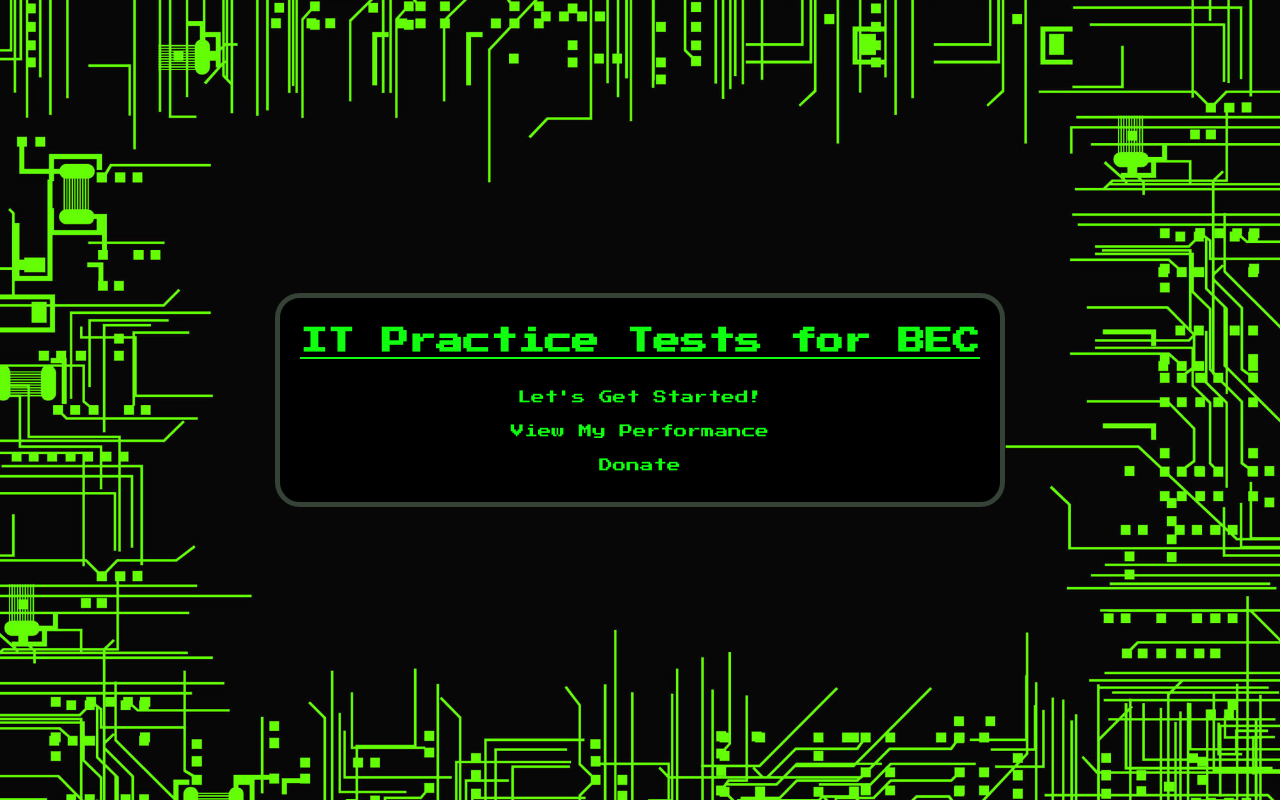
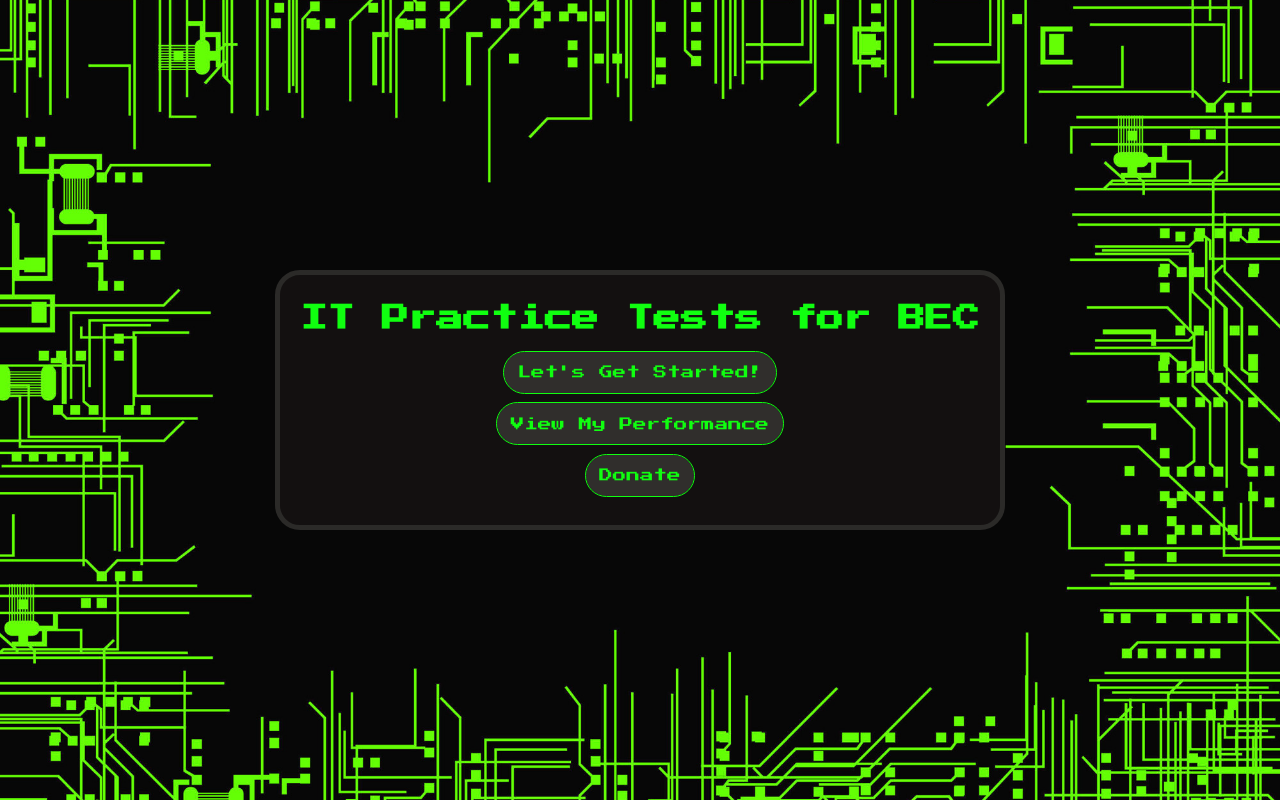
Before and after one commit to TheCheerfulCoder/CPA-Web-App-Project, a plain HTML site: page index.html in a window 1280 px wide. Drawn offline with Linux system fonts and the light colour scheme.

Commit message:
Finished styling the landing page.

```diff
--- a/app.css
+++ b/app.css
@@ -1,5 +1,10 @@
-/* border: 1px solid green; */
+
 @import url('https://fonts.googleapis.com/css2?family=Press+Start+2P&display=swap');
+
+/* *{
+    border: 1px solid green;
+} */
+
 
 :root {
     background-color: black;
@@ -12,7 +17,6 @@
     margin: 0;
     padding: 0;
     color: #10ff10;
-    /* color: white; */
     font-family: 'Press Start 2P', cursive;
 }
 
@@ -35,22 +39,33 @@
 }
 
 .button {
-    padding: .75rem;
+    padding: 1rem;
     text-decoration: none;
+    margin-bottom: .6rem;
+    border: 1px solid #10ff10;
+    border-radius: 25px;
+    background: rgb(0, 0, 0);
+    -webkit-box-shadow: 0 0 40px 40px rgb(48, 46, 44) inset, 0 0 0 0 rgb(48, 46, 44);
+            box-shadow: 0 0 40px 40px rgb(48, 46, 44) inset, 0 0 0 0 rgb(48, 46, 44);
+    -webkit-transition: all 150ms ease-in-out;
+    transition: all 150ms ease-in-out;
+
 }
 
 .button:hover {
     cursor: pointer;
     transform: translateY(-0.15rem);
     transition: transform 150ms;
+    -webkit-box-shadow: 0 0 10px 0 #10ff10 inset, 0 0 10px 4px #10ff10;
+    box-shadow: 0 0 10px 0 #10ff10 inset, 0 0 10px 4px #10ff10;
 }
 
-
 h1 {
-    margin-bottom: 1.05rem;
+    margin-bottom: .6rem;
     text-align: center;
     line-height: 3.5rem;
-    text-decoration: underline;
+    /* text-decoration: underline; */
+    font-size: 200%;
 }
 
 h2 {
@@ -65,8 +80,8 @@ p {
     border-radius: 25px;
     border-style: solid;
     border-width: 5px;
-    border-color: rgb(54, 66, 54);
-    background-color: rgb(0, 0, 0);
+    border-color: rgb(43, 42, 40);
+    background-color: rgb(19, 16, 16);
     padding: 20px;
 }
 
@@ -104,3 +119,12 @@ p {
     display: block;
     pointer-events: all;
 }
+
+@media (max-width: 500px) {
+    h1 {
+        font-size: 150%;
+    }
+    .button {
+        font-size: 90%;
+    }
+}
--- a/index.html
+++ b/index.html
@@ -38,7 +38,7 @@
         <p id="modal-text"></p>
     </div>
     <div class="container">
-        <div id="home" class="flex-center flex-column">
+        <div id="home" class="flex-center flex-column" id="card">
             <h1 id="header">IT Practice Tests for BEC</h1>
             <a href="testLength.html" class="button">Let's Get Started!</a>
             <a href="performance.html" class="button">View My Performance</a>
--- a/loader.js
+++ b/loader.js
@@ -1,4 +1,4 @@
 window.addEventListener('load', function() {
     const loader = document.querySelector('.loader-wrapper');
-    setTimeout(() => { loader.className += ' hidden'; }, 2100);
+    setTimeout(() => { loader.className += ' hidden'; }, 0);
 });
```
Lines whose indentation alone changed are shown as unchanged.
